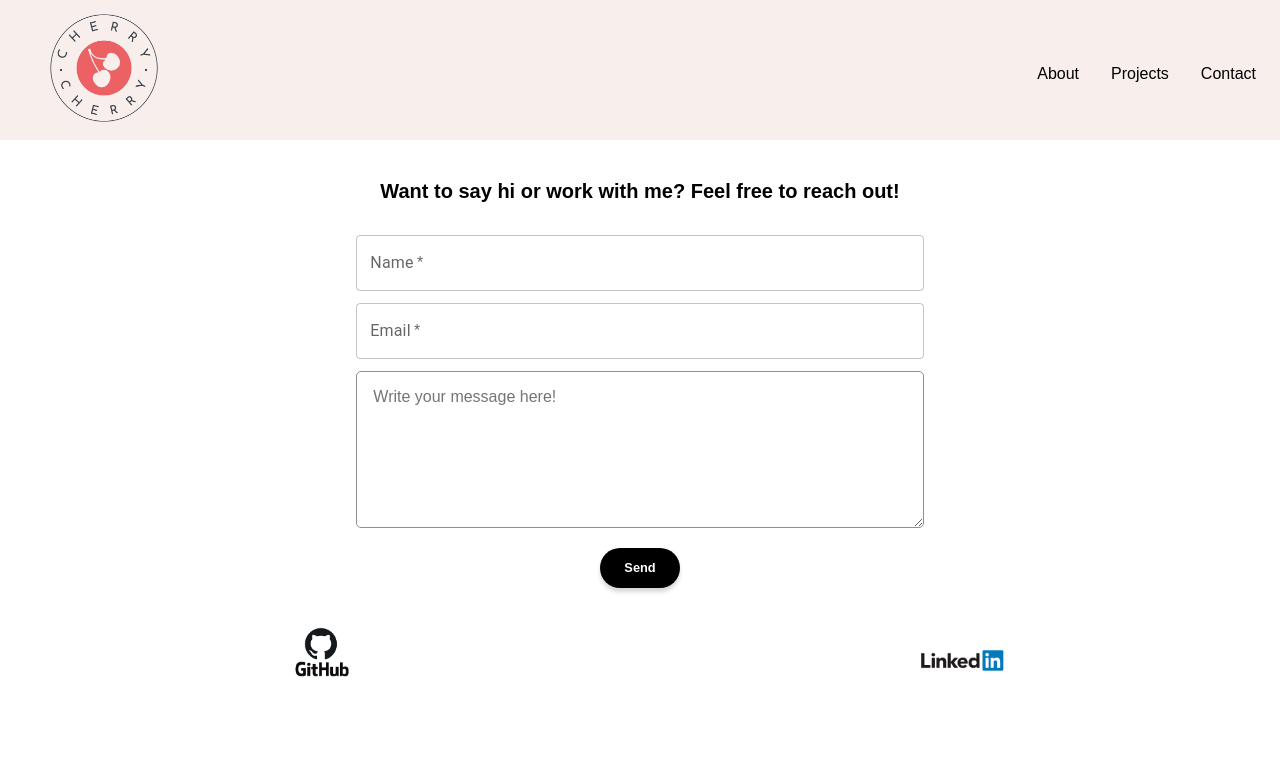
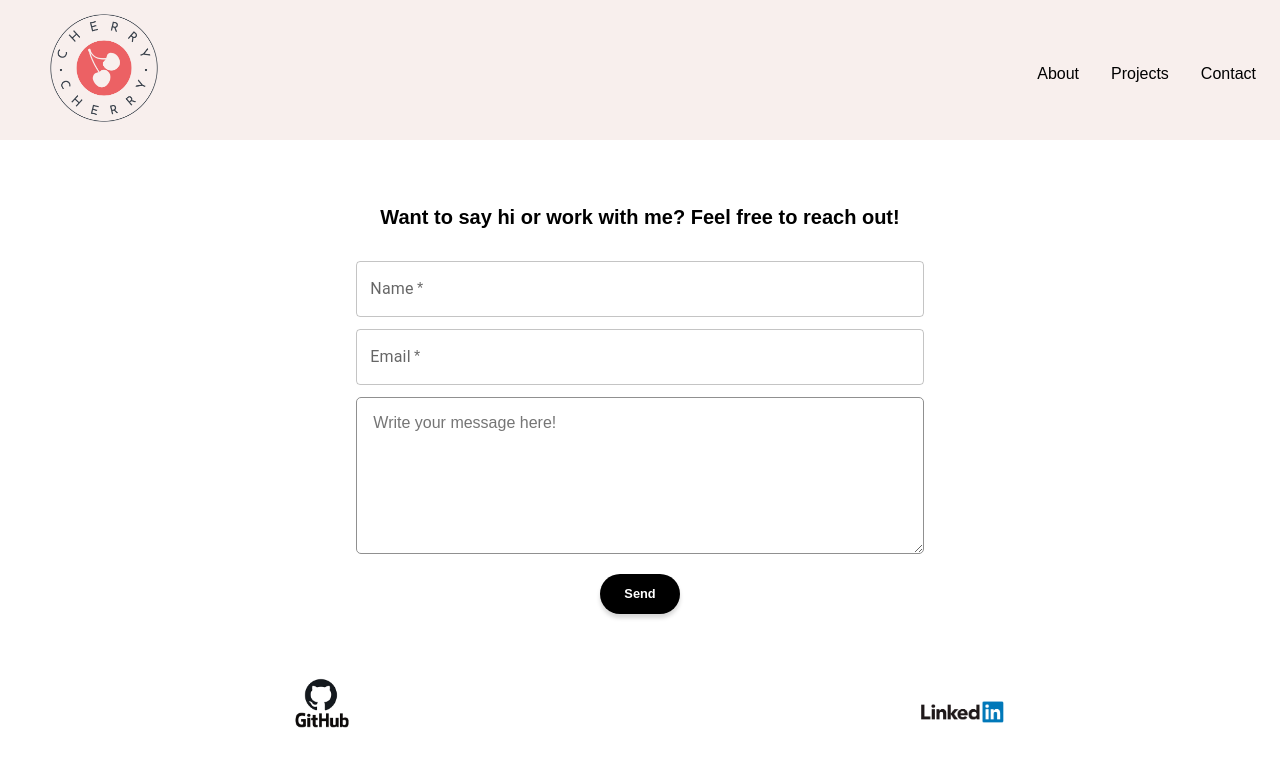
Before and after one commit to mscherryxu/portfolio-ts, a React (Create React App) app: page /contact in a window 1280 px wide. Shown: the top 766 px of the page. Built offline with nearby package versions, Linux system fonts and the light colour scheme.

Commit message:
Added 1.6 rem padding to all pages

```diff
--- a/src/components/Contact.js
+++ b/src/components/Contact.js
@@ -44,7 +44,12 @@ function Contact() {
   return (
     <>
       <ThemeProvider theme={theme}>
-        <Box display="flex" justifyContent="center" textAlign="center">
+        <Box
+          display="flex"
+          justifyContent="center"
+          textAlign="center"
+          padding="1.6rem"
+        >
           <form onSubmit={onHandleSubmit}>
             <div>
               <h1 className="contact-header">
--- a/src/components/Projects.js
+++ b/src/components/Projects.js
@@ -17,7 +17,7 @@ const Projects = () => {
             alt="Gif of Lift the World App"
           />
         </a>
-        <div>
+        <div className="project-info">
           <p>
             Worked with a team of 4 engineers to build a progressive web app
             (PWA) to track users' weightlifting progress and help users develop
@@ -59,7 +59,7 @@ const Projects = () => {
           alt="Gif of Baked By Fullstack"
           className="project-baked-gif"
         />
-        <div>
+        <div className="project-info">
           <p>
             Team project with 4 engineers to build an e-commerce site where
             guests and logged-in users can purchase baked goods. Admin can edit,
--- a/src/styles/contact.css
+++ b/src/styles/contact.css
@@ -1,3 +1,7 @@
+form {
+
+}
+
 .contact-container {
   display: flex;
   flex-direction: column;
--- a/src/styles/projects.css
+++ b/src/styles/projects.css
@@ -1,7 +1,5 @@
 .projects-parent-container {
-  /*display: flex;
-  flex-direction: column;
-  align-items: center;*/
+
 }
 .projects-parent-container h1, .projects-parent-container h2{
   text-align: center;
@@ -32,22 +30,14 @@
   padding-bottom: 1rem;
 }
 
-.list {
-  display: flex;
-  flex-direction: column;
-  width: 60%;
-}
-
-.list p {
-  display: flex;
-  line-height: 1.5;
+.project-info {
+  padding: 1.6rem;
 }
 
 .button-container {
   display: flex;
   justify-content: center;
-  gap: 2rem;
-  padding: 2rem;
+  gap: 1rem;
 }
 
 .a-button {
```
